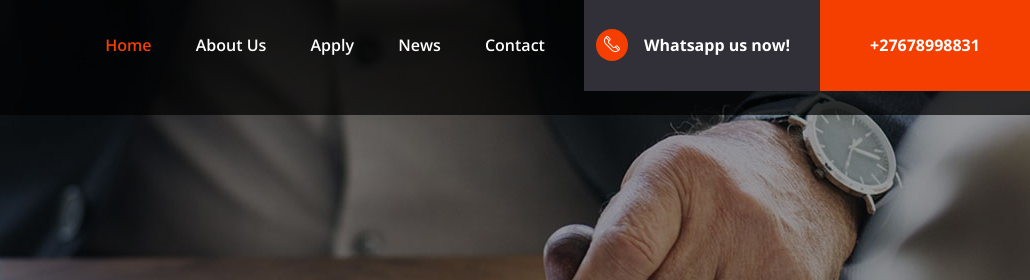
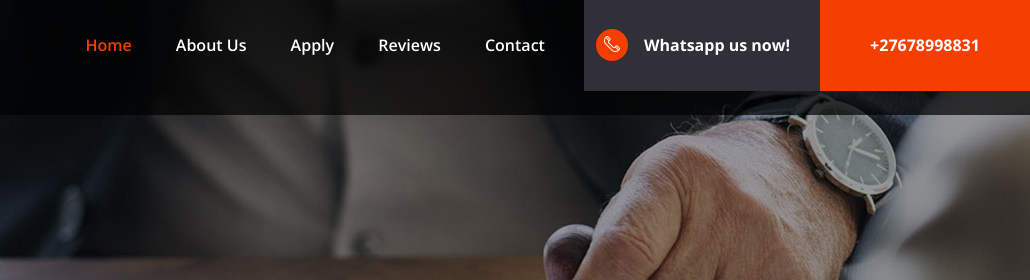
Before and after one commit to SoftrIn6/sgd, a plain HTML site: page contact.html in a window 1280 px wide. Shown: the top 280 px of the page, 250-1280 px from the left. Drawn offline with nearby package versions, Linux system fonts and the light colour scheme; files whose address does not match are found by name.

Commit message:
Update contact.html

```diff
--- a/contact.html
+++ b/contact.html
@@ -6,6 +6,7 @@
 	<meta name="description" content="loans HTML Template">
 	<meta name="keywords" content="loans, html">
 	<meta name="viewport" content="width=device-width, initial-scale=1.0">
+
 
 	<!-- Favicon -->
 	<link href="img/favicon.ico" rel="shortcut icon"/>
@@ -51,7 +52,7 @@
 						<li><a href="loans.html">Loans</a></li>
 					</ul>
 				</li>
-				<li><a href="news.html">News</a></li>
+				<li><a href="Reviews.html">Reviews</a></li>
 				<li><a href="contact.html">Contact</a></li>
 			</ul>
 			<div class="header-right">
```
